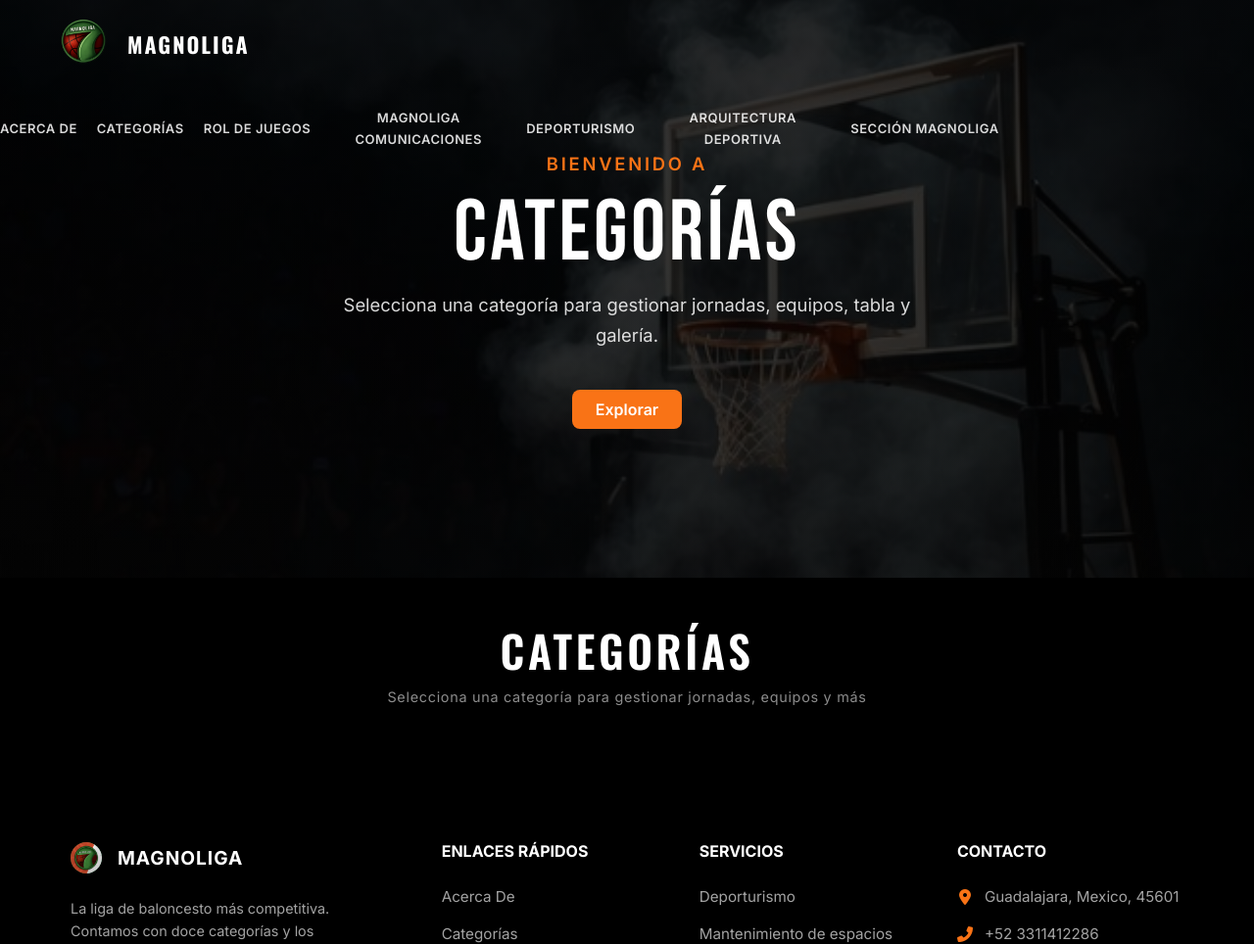
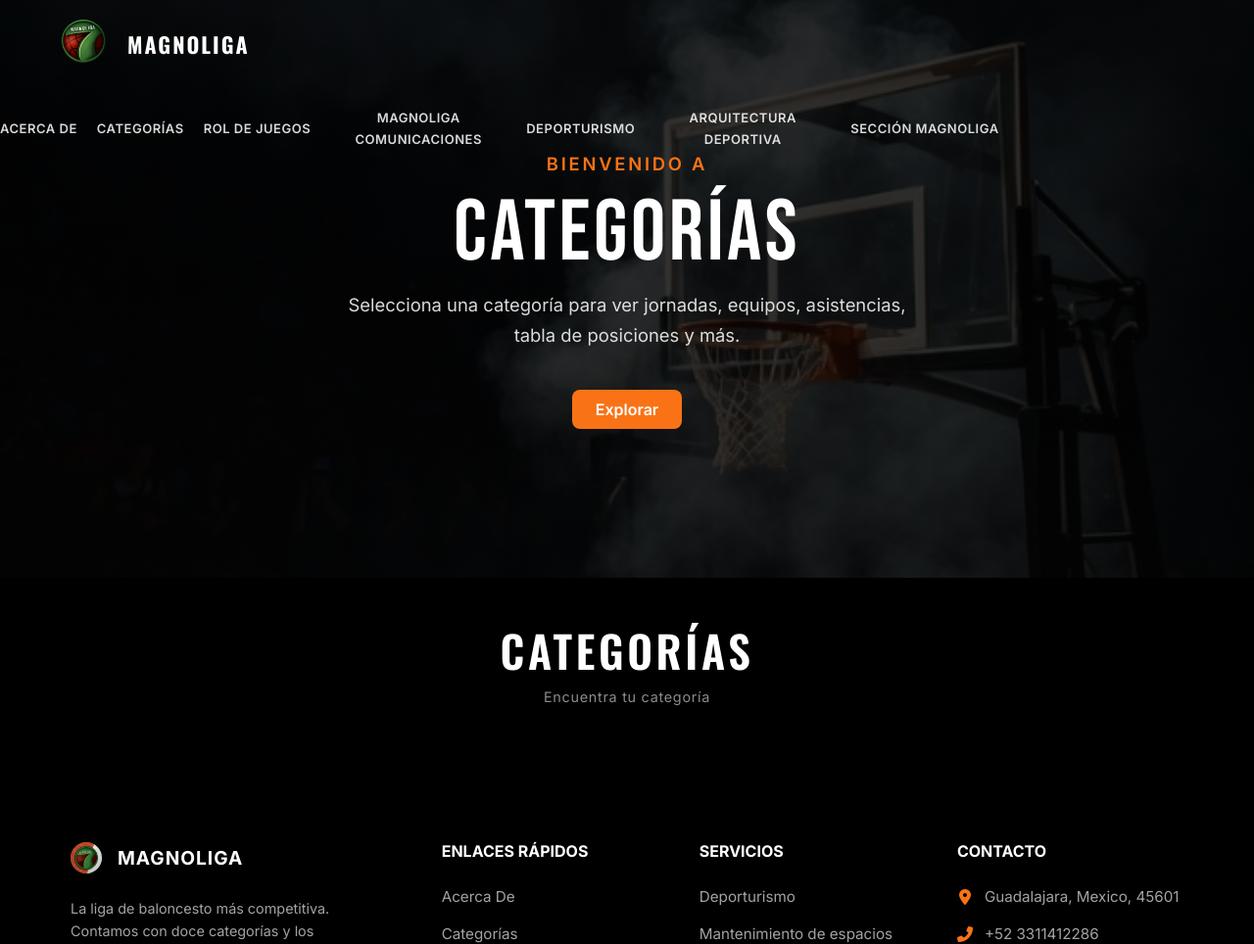
Before and after one commit to GabrielaEsparza/Magnoliga, a Django app: page /categorias/ in a window 1280 px wide. Shown: the top 964 px of the page at 98% size. Run offline with Django 5.2, Linux system fonts and the light colour scheme; data comes from the database, SQL or seed files in the repository; data that the repository does not hold is empty.

Commit message:
cambiar contenido para admin que ve el usuario

```diff
--- a/templates/categorias.html
+++ b/templates/categorias.html
@@ -27,7 +27,7 @@
         <div class="page-hero-content reveal-up">
             <p class="text-uppercase text-orange fw-semibold ls-wide mb-2 small">Bienvenido a</p>
             <h1>CATEGORÍAS</h1>
-            <p>Selecciona una categoría para gestionar jornadas, equipos, tabla y galería.</p>
+            <p>Selecciona una categoría para ver jornadas, equipos, asistencias, tabla de posiciones y más.</p>
             <a href="#categorias" class="btn-orange mt-3 d-inline-block px-4 py-2 fw-semibold">Explorar</a>
         </div>
     </header>
@@ -37,7 +37,7 @@
         <div class="container">
             <h2 class="section-title text-center mb-2">CATEGORÍAS</h2>
             <p class="section-subtitle text-center mb-5 mx-auto" style="max-width:600px;">
-                Selecciona una categoría para gestionar jornadas, equipos y más
+                Encuentra tu categoría
             </p>
             <div class="row g-4" id="categoriesGrid">
                 <!-- Injected by JS -->
--- a/templates/deporturismo.html
+++ b/templates/deporturismo.html
@@ -24,7 +24,7 @@
         <div class="page-hero-content reveal-up">
             <p class="text-uppercase text-orange fw-semibold ls-wide mb-2 small">Bienvenido a</p>
             <h1>DEPORTURISMO</h1>
-            <p>Vive la pasión del deporte mientras descubres nuevos destinos. Torneos, viajes y experiencias que unen aventura y competencia.</p>
+            <p>Una manera diferente de hacer deporte</p>
             <a href="#contenido" class="btn-orange mt-3 d-inline-block px-4 py-2 fw-semibold">Explorar</a>
         </div>
     </header>
@@ -87,9 +87,9 @@
     <!-- Contenido dinámico -->
     <section class="pb-5" id="contenido">
         <div class="container">
-            <h2 class="section-title text-center mb-2">AGREGA TU CONTENIDO</h2>
+            <h2 class="section-title text-center mb-2">DESCUBRE NUESTRO CONTENIDO</h2>
             <p class="section-subtitle text-center mb-5 mx-auto" style="max-width:500px;">
-                Sube fotos o agrega videos de YouTube con una descripción
+                Una manera diferente de hacer deporte
             </p>
             <div class="row g-4" id="user-media-grid">
 
```
